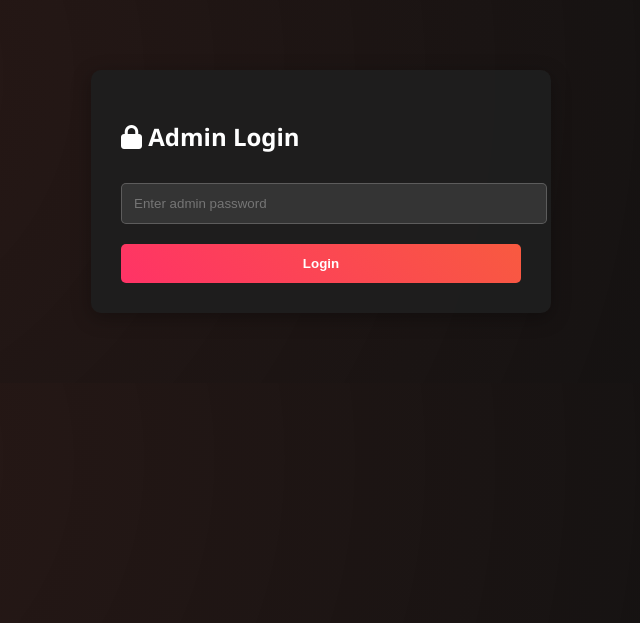
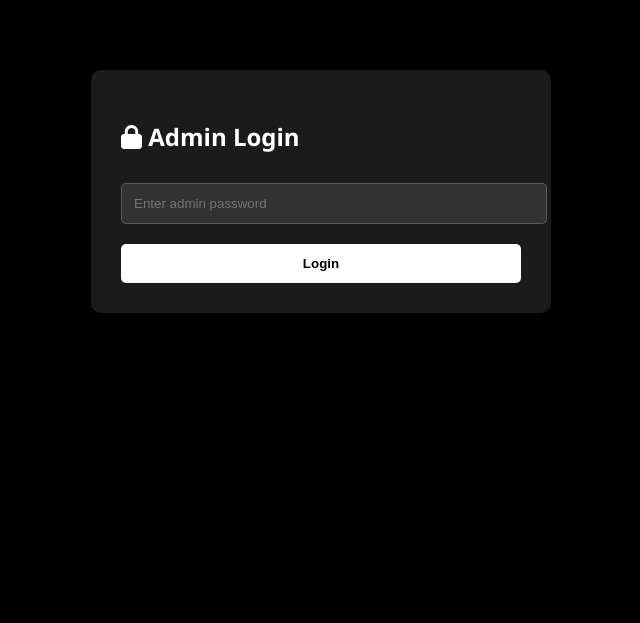
Before and after one commit to suru11111111111111111111111111111111/Test, a Flask app: page /admin-HASSAN in a window 1280 px wide. Shown: the top 623 px of the page, without its empty margins (319-959 px from the left). Run offline with Flask 3, Linux system fonts and the light colour scheme.

Commit message:
Update admin.html

```diff
--- a/templates/admin.html
+++ b/templates/admin.html
@@ -3,7 +3,7 @@
 <head>
     <meta charset="UTF-8">
     <meta name="viewport" content="width=device-width, initial-scale=1.0">
-    <title>TERROR APK - Admin Panel</title>
+    <title>HASSAN 0.1 - Admin Panel</title>
     <link href="https://cdnjs.cloudflare.com/ajax/libs/font-awesome/6.5.0/css/all.min.css" rel="stylesheet">
     <style>
         :root {
@@ -14,11 +14,11 @@
         }
         body {
             font-family: 'Segoe UI', Tahoma, Geneva, Verdana, sans-serif;
-            background: var(--dark);
+            background: black;
             color: white;
             margin: 0;
             padding: 20px;
-            background-image: radial-gradient(circle at 10% 20%, rgba(248, 90, 64, 0.1) 0%, rgba(17, 17, 17, 1) 90%);
+            background-image: black;
         }
         .header {
             text-align: center;
@@ -116,8 +116,8 @@
         .login-form button {
             width: 100%;
             padding: 12px;
-            background: linear-gradient(45deg, var(--primary), var(--secondary));
-            color: white;
+            background: white;
+            color: black;
             border: none;
             border-radius: 5px;
             cursor: pointer;
@@ -165,7 +165,7 @@
     {% else %}
     <div class="header">
         <a href="/" class="logout"><i class="fas fa-sign-out-alt"></i> Back to Home</a>
-        <h1><i class="fas fa-user-shield"></i> TERROR APK ADMIN PANEL</h1>
+        <h1><i class="fas fa-user-shield"></i> HASSAN APK ADMIN PANEL</h1>
         <p>Manage device approvals and access</p>
     </div>
 
```
